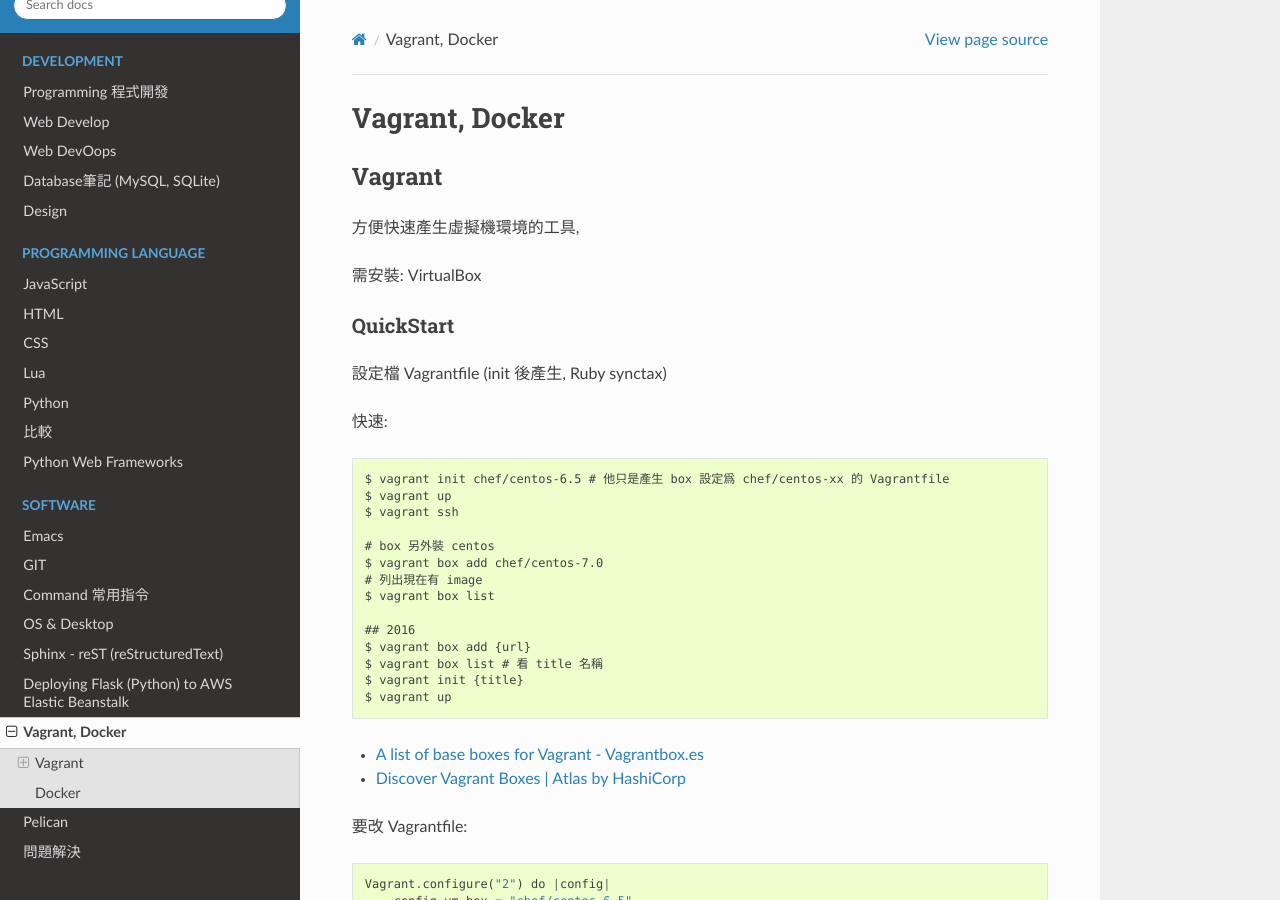
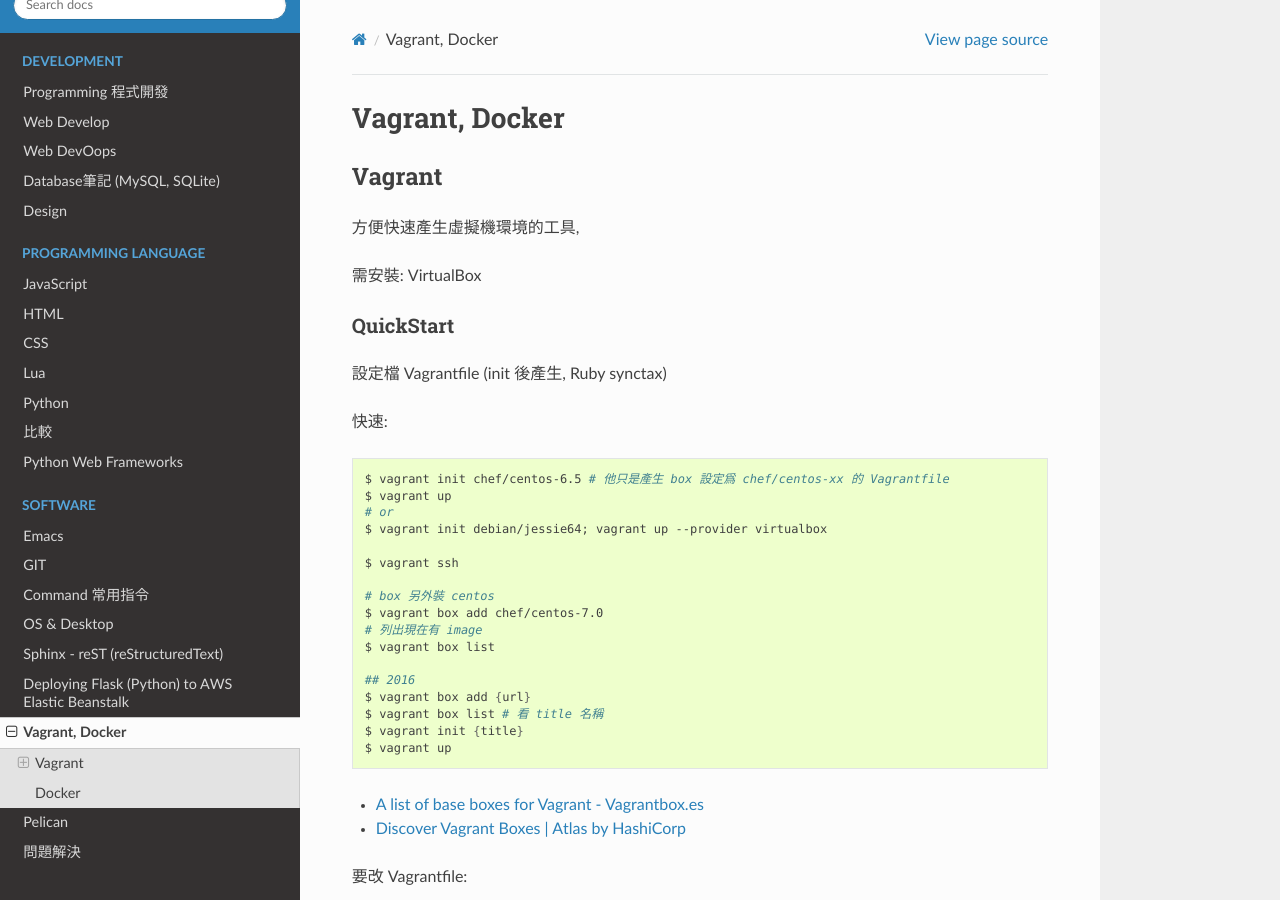
Before and after one commit to moogoo78/comp.suhen.org, a Sphinx documentation site: the page built from docs/source/soft/vagrant_and_docker.rst, in a window 1280 px wide and 900 px high. Built offline with Sphinx 7.4.7 and the Read the Docs theme 2.0.0, drawn with Linux system fonts in a browser that asks for light colours.

Commit message:
edited source; git push

```diff
--- a/docs/source/soft/vagrant_and_docker.rst
+++ b/docs/source/soft/vagrant_and_docker.rst
@@ -20,10 +20,15 @@
 
 設定檔 Vagrantfile (init 後產生, Ruby synctax)
 
-快速::
+快速:
+
+.. code-block:: bash
 
     $ vagrant init chef/centos-6.5 # 他只是產生 box 設定爲 chef/centos-xx 的 Vagrantfile
     $ vagrant up
+    # or
+    $ vagrant init debian/jessie64; vagrant up --provider virtualbox
+
     $ vagrant ssh
 
     # box 另外裝 centos
```
Also changed, not shown: docs/source/programming.rst (+8 -0 lines).
